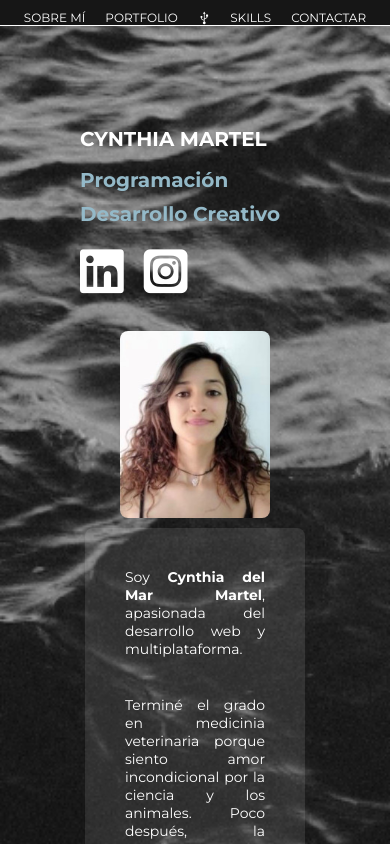
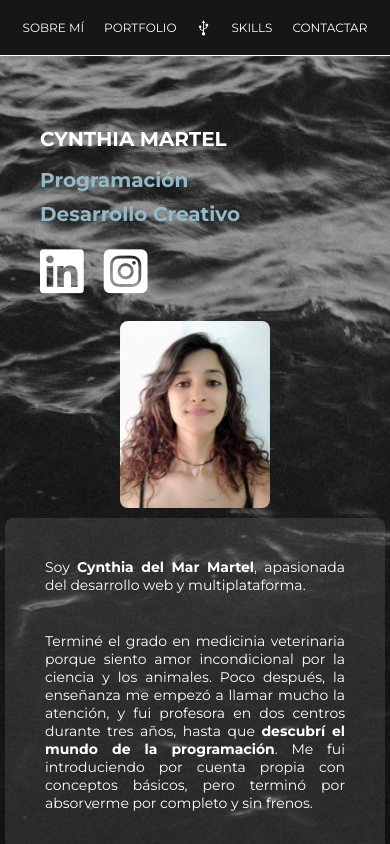
Before and after one commit to CynthiaMartel/CynthiaMartel.github.io, a plain HTML site: page index.html in a window 390 px wide. Shown: the top 844 px of the page. Drawn offline with Linux system fonts and the light colour scheme.

Commit message:
Modificación Dani pa movil

```diff
--- a/css/estilos.css
+++ b/css/estilos.css
@@ -32,7 +32,6 @@ nav{
     width: 100%;
     background-color: #161616;
     border-bottom:1px solid white;
-    padding-top:10px;
 }
 nav ul {
     display: flex; /* Alinea los elementos de forma horizontal */
@@ -70,13 +69,14 @@ a:hover{
 }
 
 /*CSS IDs y Clase*/
-section{
-    padding-left: 40px;
-    padding-right: 40px;
-    padding-top: 10px;
-    padding-bottom: 10px;
+section {
     scroll-margin-top: 80px; /* Ajusta este valor según la altura del navegador para que no tape los headers cuando se haga click */
 }
+
+section .section-padding {
+    padding: 10px 40px;
+}
+
 #inicio{
     padding-top:75px;
 
@@ -441,7 +441,7 @@ footer i{
 }
 
 /* Pantallas de tablet (ancho máximo de 768px) */
-@media (max-width: 768px) {
+@media (max-width: 835px) {
     body {
         font-size: 12px; /* Reduce el tamaño de texto general */
     }
@@ -485,6 +485,9 @@ footer i{
 
 /* Pantallas de teléfono móvil (ancho máximo de 480px) */
 @media (max-width: 480px) {
+    nav {
+        padding: 20px 0;
+    }
     nav ul {
         display: flex; /* Asegura la disposición horizontal */
         flex-direction: row; /* Mantén los elementos en fila */
@@ -496,7 +499,7 @@ footer i{
         font-size: 12px; /* Tamaño más pequeño para el texto del menú */
     }
     nav i{
-        font-size:10px;
+        font-size:12px;
     }
 
     nav li {
@@ -545,7 +548,7 @@ footer i{
 
     .card-portfolio, .card-experiencia {
         width: 100%;
-        padding: 10px;
+        /*padding: 10px;*/
     }
     .card-portfolio img {
         width: 100%;
@@ -565,4 +568,8 @@ footer i{
         grid-column: 1; /* Coloca el botón en una fila separada */
         justify-self: center;
     }
+
+    #sobremi {
+        padding: 0;
+    }
 }
--- a/index.html
+++ b/index.html
@@ -26,8 +26,8 @@
                 </nav>
                 <article>
                     <!--Bloque de Inicio-->
-                    <section id="contenedor-mepresento">
-                        <section id="inicio">
+                    <section id="contenedor-mepresento" class="section-padding">
+                        <section id="inicio" class="section-padding">
                             <h2>CYNTHIA MARTEL</h2>
                             <h3 class="profesion1">Programación</h3>
                             <h3 class="profesion2">Desarrollo Creativo</h3>
@@ -38,7 +38,7 @@
                         </section>
                         <!-- Fin de bloque de Inicio -->
                         <!-- Bloque de sobre mí -->
-                        <section id="sobremi">
+                        <section id="sobremi" class="section-padding">
 
                             <section class="contenedor-sobremi">
                                 <img src="imagenes/cyn_foto_cv_250.jpeg" alt="Foto Cynthia Martel" height="200">
@@ -71,7 +71,7 @@
 
                     <!--Fin de bloque sobre mí-->
                     <!--Bloque Portfolio-->
-                        <section id="portfolio" class="seccion">
+                        <section id="portfolio" class="seccion section-padding">
                             <h2>PORTFOLIO</h2>
                             <h3>UNA MIRADA MÁS PROFUNDA SOBRE MI TRABAJO</h3>
                             <div class="fila-portfolio">
@@ -110,7 +110,7 @@
                         </section>
                         <!--Fin Bloque Portfolio-->
                         <!--Bloque experiencia-->
-                        <section id="experiencia" class="seccion">
+                        <section id="experiencia" class="seccion section-padding">
                             <div class="titular-experienciayskillss">
                                 <h2 class=h2experiencia>EXPERIENCIA</h2>
                                 <h2 class=h2skills>& SKILLS</h2>
@@ -126,7 +126,7 @@
                             </div>
                         </section>
                         <!--Bloque Contactar-->
-                        <section id="contactar">
+                        <section id="contactar" class="section-padding">
                             <h2>CONTACTA CONMIGO</h2>
                             <h3>ENVÍAME TUS DUDAS</h3>
                             <form action="#">
```
